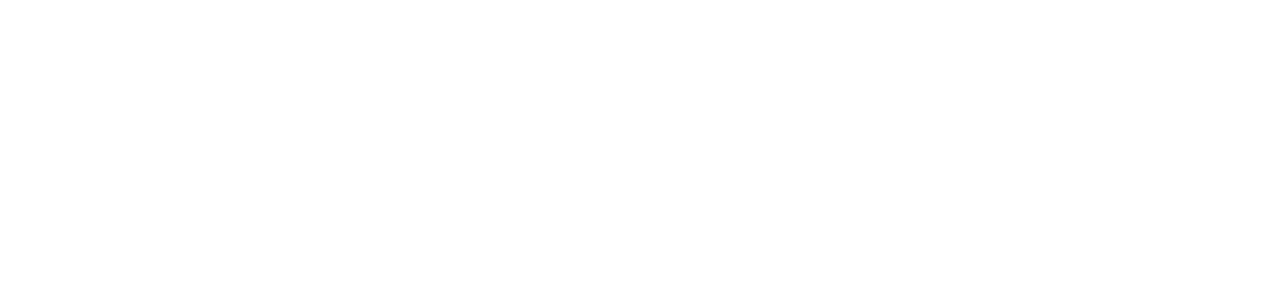
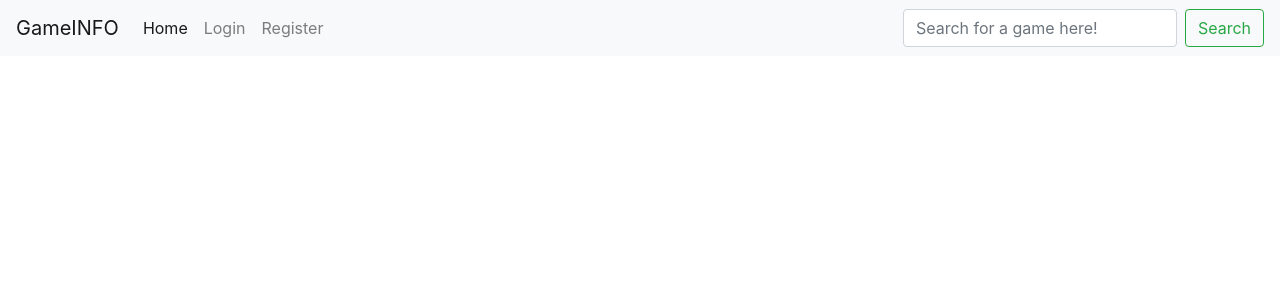
Before and after one commit to rehanGH/capstone-client, a React (Create React App) app: page / in a window 1280 px wide. Shown: the top 300 px of the page. Built offline with nearby package versions, Linux system fonts and the light colour scheme.

Commit message:
adjusted navbar

```diff
--- a/public/index.html
+++ b/public/index.html
@@ -45,7 +45,7 @@
       work correctly both with client-side routing and a non-root public URL.
       Learn how to configure a non-root public URL by running `npm run build`.
     -->
-    <title>React App</title>
+    <title>GameINFO</title>
   </head>
   <body>
     <noscript>You need to enable JavaScript to run this app.</noscript>
--- a/src/App.js
+++ b/src/App.js
@@ -1,9 +1,14 @@
 import React, { Component } from "react";
+import { Header } from "./components/layout";
 import "./App.css";
 
 export class App extends Component {
   render() {
-    return <div className="App"></div>;
+    return (
+      <div className="App">
+        <Header />
+      </div>
+    );
   }
 }
 
--- a/src/components/layout/header.js
+++ b/src/components/layout/header.js
@@ -1,11 +1,11 @@
 import React, { Component } from "react";
 
-export class header extends Component {
+export class Header extends Component {
   render() {
     return (
       <nav class="navbar navbar-expand-lg navbar-light bg-light">
         <a class="navbar-brand" href="#">
-          Navbar
+          GameINFO
         </a>
         <button
           class="navbar-toggler"
@@ -28,37 +28,12 @@
             </li>
             <li class="nav-item">
               <a class="nav-link" href="#">
-                Link
+                Login
               </a>
             </li>
-            <li class="nav-item dropdown">
-              <a
-                class="nav-link dropdown-toggle"
-                href="#"
-                id="navbarDropdown"
-                role="button"
-                data-toggle="dropdown"
-                aria-haspopup="true"
-                aria-expanded="false"
-              >
-                Dropdown
-              </a>
-              <div class="dropdown-menu" aria-labelledby="navbarDropdown">
-                <a class="dropdown-item" href="#">
-                  Action
-                </a>
-                <a class="dropdown-item" href="#">
-                  Another action
-                </a>
-                <div class="dropdown-divider"></div>
-                <a class="dropdown-item" href="#">
-                  Something else here
-                </a>
-              </div>
-            </li>
             <li class="nav-item">
-              <a class="nav-link disabled" href="#">
-                Disabled
+              <a class="nav-link" href="#">
+                Register
               </a>
             </li>
           </ul>
@@ -66,7 +41,7 @@
             <input
               class="form-control mr-sm-2"
               type="search"
-              placeholder="Search"
+              placeholder="Search for a game here!"
               aria-label="Search"
             />
             <button class="btn btn-outline-success my-2 my-sm-0" type="submit">
@@ -79,4 +54,4 @@
   }
 }
 
-export default header;
+export default Header;
--- /dev/null
+++ b/src/components/layout/index.js
@@ -0,0 +1 @@
+export { default as Header } from "./Header";
```
Also changed, not shown: src/components/containers/index.js (added).
